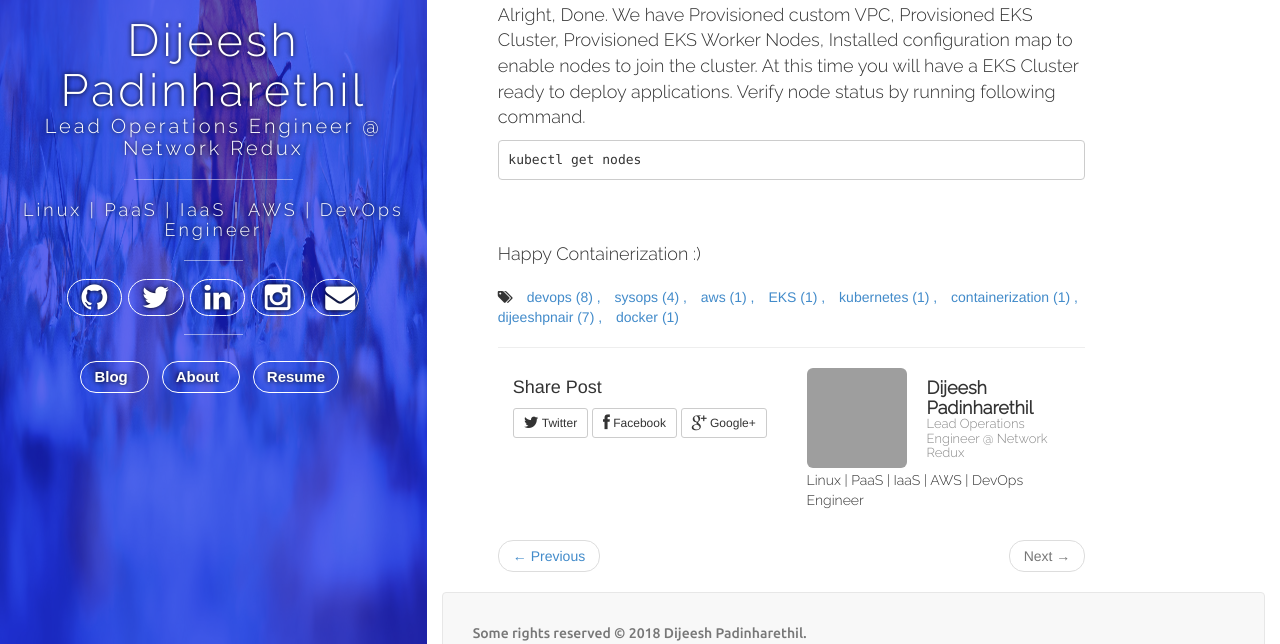
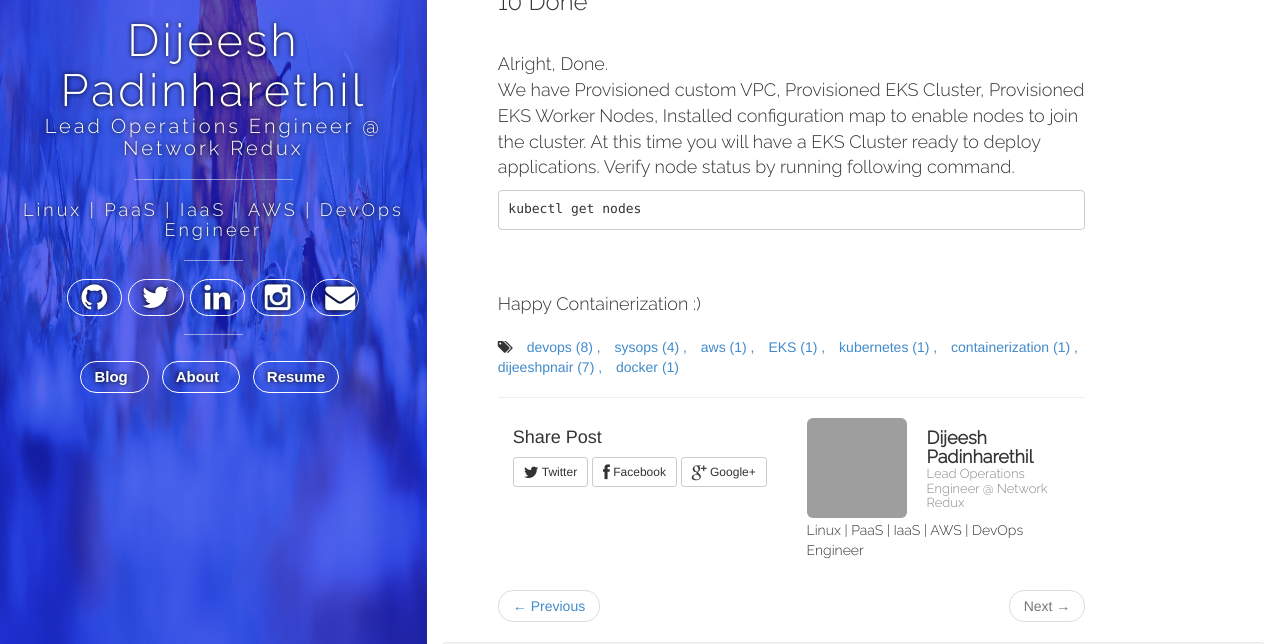
Before and after one commit to dijeesh/dijeesh.github.io-bak, a Jekyll site: the page built from _posts/2018-06-07-Getting-Started-with-AWS-EKS.md, in a window 1280 px wide and 900 px high, scrolled down 7417 px, cut to the strip 256-900 px from the top of the window. Built offline with Jekyll 4.4.1, drawn with Linux system fonts in a browser that asks for light colours; nearby versions of some CDN libraries; comment, search, counter and statistics services are not loaded; grey boxes are pictures that could not be loaded.

Commit message:
eks blog

````diff
--- a/_posts/2018-06-07-Getting-Started-with-AWS-EKS.md
+++ b/_posts/2018-06-07-Getting-Started-with-AWS-EKS.md
@@ -123,14 +123,18 @@
 
 chown ec2-user:ec2-user /home/ec2-user/.aws -R
 ```
-> Make sure to replace YOUR_AWS_REGION, STEP1_AWS_ACCESS_KEY_ID and STEP1_AWS_ACCESS_KEY_ID
+
+<br>
+```
+Make sure to replace YOUR_AWS_REGION, STEP1_AWS_ACCESS_KEY_ID and STEP1_AWS_ACCESS_KEY_ID
+```
 
 
 <br>
 ### 5 Create IAM Role for EKS Cluster
 <br>
 Create IAM role that K8 can assume to create AWS resources
-
+<br>
 
 - Open the IAM console at https://console.aws.amazon.com/iam/.
 - Choose Roles, then Create role.
@@ -217,9 +221,9 @@
 
 <br>
 ### 8  Launch EKS Worker Nodes
-
+<br>
 Let's use CloudFormation template provided by AWS EKS Getting started guide for provisioning Worker Nodes.
-
+<br>
 
 - Open the AWS CloudFormation console
 - Create Stack
@@ -236,10 +240,13 @@
 	- VpcId : Select our custom VPC
 	- Subnets : Select Private Subnets labeled EKS_PRIVATE_AZ01, and EKS_PRIVATE_AZ02
 
+<br>
+It will take some time to provision the instance, This CloudFormation template will provision our EKS Nodes (Worker) in VPC Private Subnets and it will be deployed using AutoScaling Group.
+<br>
 
-It will take some time to provision the instance, This CloudFormation template will provision our EKS Nodes (Worker) in VPC Private Subnets and it will be deployed using AutoScaling Group.
-
-> Note down NodeInstanceRole IAM  Role ARN Created by the stack
+```
+Note down NodeInstanceRole IAM  Role ARN Created by the stack
+```
 
 
 <br>
@@ -276,7 +283,9 @@
 <br>
 ### 10  Done
 <br>
-Alright, Done. We have Provisioned custom VPC, Provisioned EKS Cluster, Provisioned EKS Worker Nodes, Installed configuration map to enable nodes to join the cluster.  At this time you will have a EKS Cluster ready to deploy applications. Verify node status by running following command.
+Alright, Done.
+<br>
+We have Provisioned custom VPC, Provisioned EKS Cluster, Provisioned EKS Worker Nodes, Installed configuration map to enable nodes to join the cluster.  At this time you will have a EKS Cluster ready to deploy applications. Verify node status by running following command.
 
 ```
 kubectl get nodes
````
